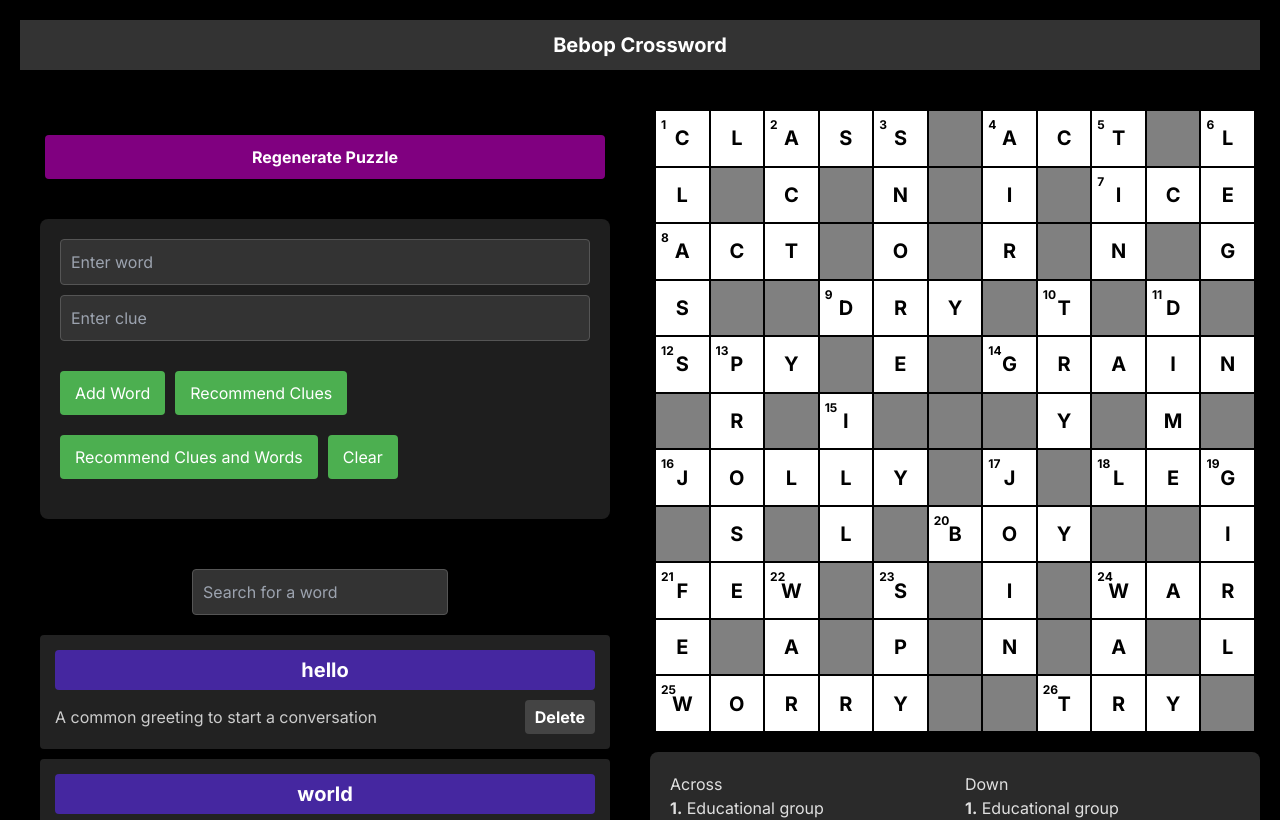
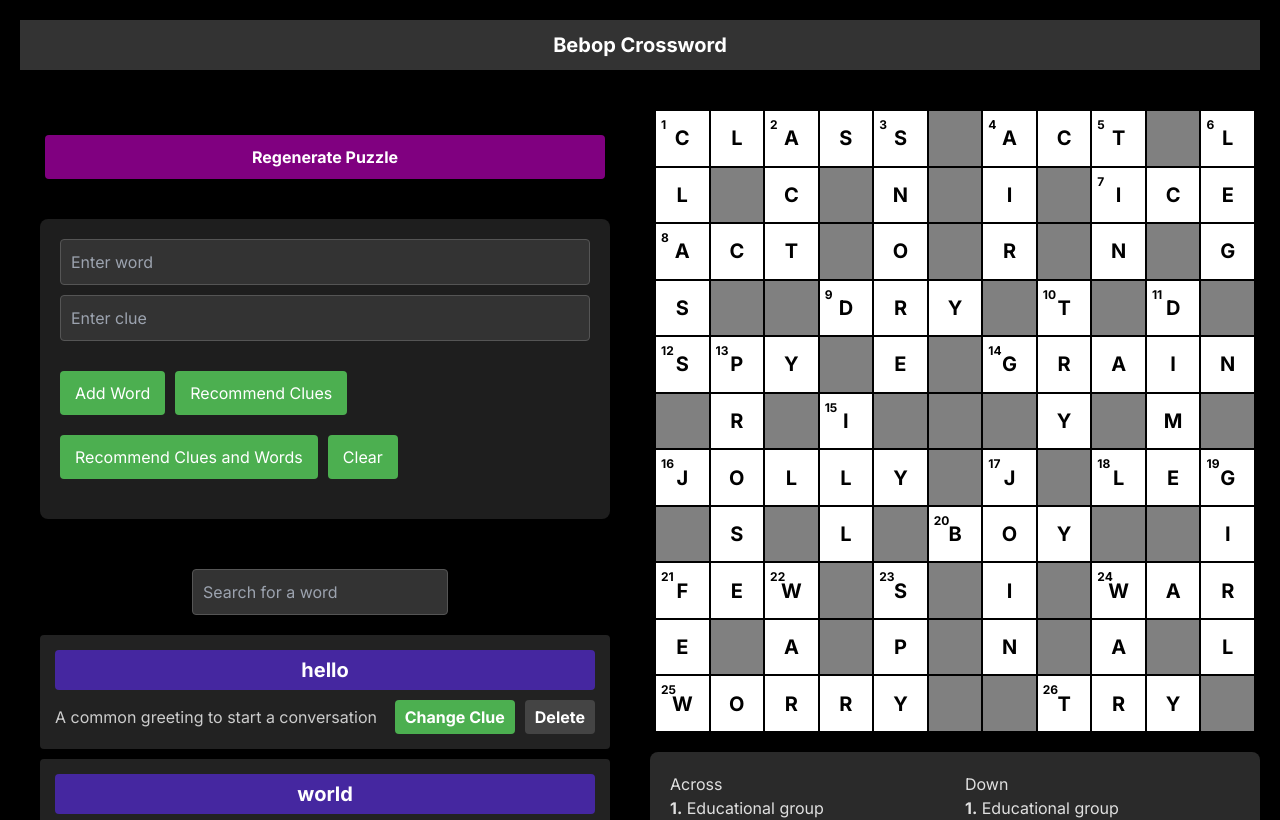
Before and after one commit to kylemunger/bebop-crossword, a Next.js app in the folder bebop-cross/: page / in a window 1280 px wide. Shown: the top 820 px of the page. Built offline with nearby package versions, Linux system fonts and the light colour scheme.

Commit message:
added change clue button

```diff
--- a/bebop-cross/src/components/dictManager.tsx
+++ b/bebop-cross/src/components/dictManager.tsx
@@ -32,7 +32,7 @@ const DictionaryManager: React.FC<DictionaryManagerProps> = ({ wordList, setWord
   const addWord = (newClue: string, newWord: string) => {
     const newWordItem = { word: newWord, clue: newClue };
     if (newWord && !wordList.some(item => item.word === newWord)) {
-      setWordList([...wordList, newWordItem]);
+      setWordList([newWordItem, ...wordList]);
     }
   };
 
@@ -50,10 +50,19 @@ const DictionaryManager: React.FC<DictionaryManagerProps> = ({ wordList, setWord
     setWordList(wordList.filter(item => item.word !== word));
   };
 
+  const changeClue = (wordItem: WordItem) => {
+    // Prompt the user to enter a new clue
+    const newClue = window.prompt(`Enter a new clue for ${wordItem.word}:`, wordItem.clue);
+    if (newClue !== null && newClue !== wordItem.clue) {
+      // Update the word list with the new clue
+      setWordList(wordList.map(item => item.word === wordItem.word ? { ...item, clue: newClue } : item));
+    }
+  };
+
   return (
     <div className={styles.container}>
       <button className={styles.regenerateButton} onClick={regeneratePuzzle}>Regenerate Puzzle</button>
-      <ClueBuilder add_clue_to_dict={ addWord }/>
+      <ClueBuilder add_clue_to_dict={addWord} />
       <div className={styles.searchContainer}>
         <input
           className={styles.inputField}
@@ -72,7 +81,10 @@ const DictionaryManager: React.FC<DictionaryManagerProps> = ({ wordList, setWord
               <p className={styles.wordDescription}>
                 {item.clue}
               </p>
-              <button className={styles.deleteButton} onClick={() => deleteWord(item.word)}>Delete</button>
+              <div>
+                <button className={styles.changeClueButton} onClick={() => changeClue(item)}>Change Clue</button>
+                <button className={styles.deleteButton} onClick={() => deleteWord(item.word)}>Delete</button>
+              </div>
             </div>
           </li>
         ))}
--- a/bebop-cross/src/styles/dictManager.module.css
+++ b/bebop-cross/src/styles/dictManager.module.css
@@ -142,3 +142,18 @@
     text-align: center;
     font-size: 1.5em;
 }
+
+.changeClueButton {
+    background-color: #4CAF50; /* Or any other color you prefer */
+    color: white;
+    border: none;
+    padding: 5px 10px;
+    border-radius: 4px;
+    cursor: pointer;
+    margin-right: 10px;
+    transition: background-color 0.3s;
+}
+
+.changeClueButton:hover {
+    background-color: #45a049;
+}
```
